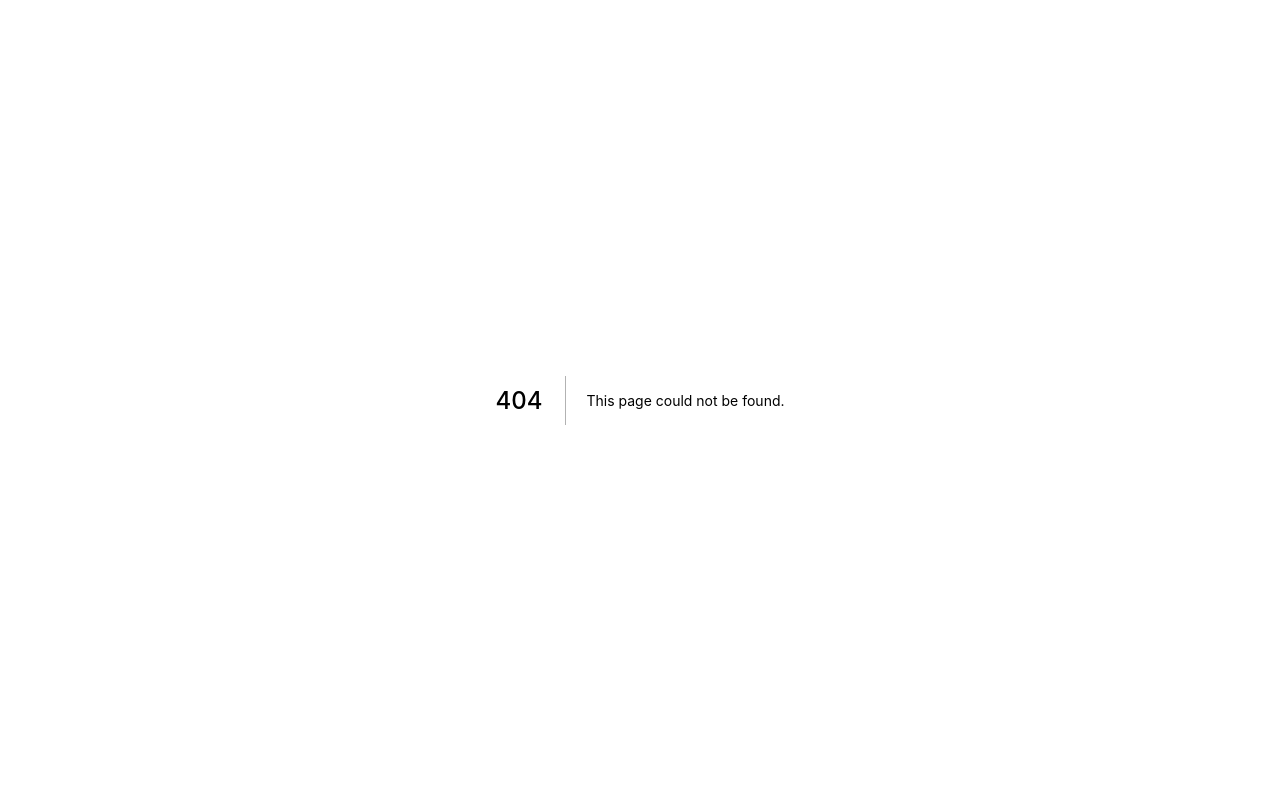
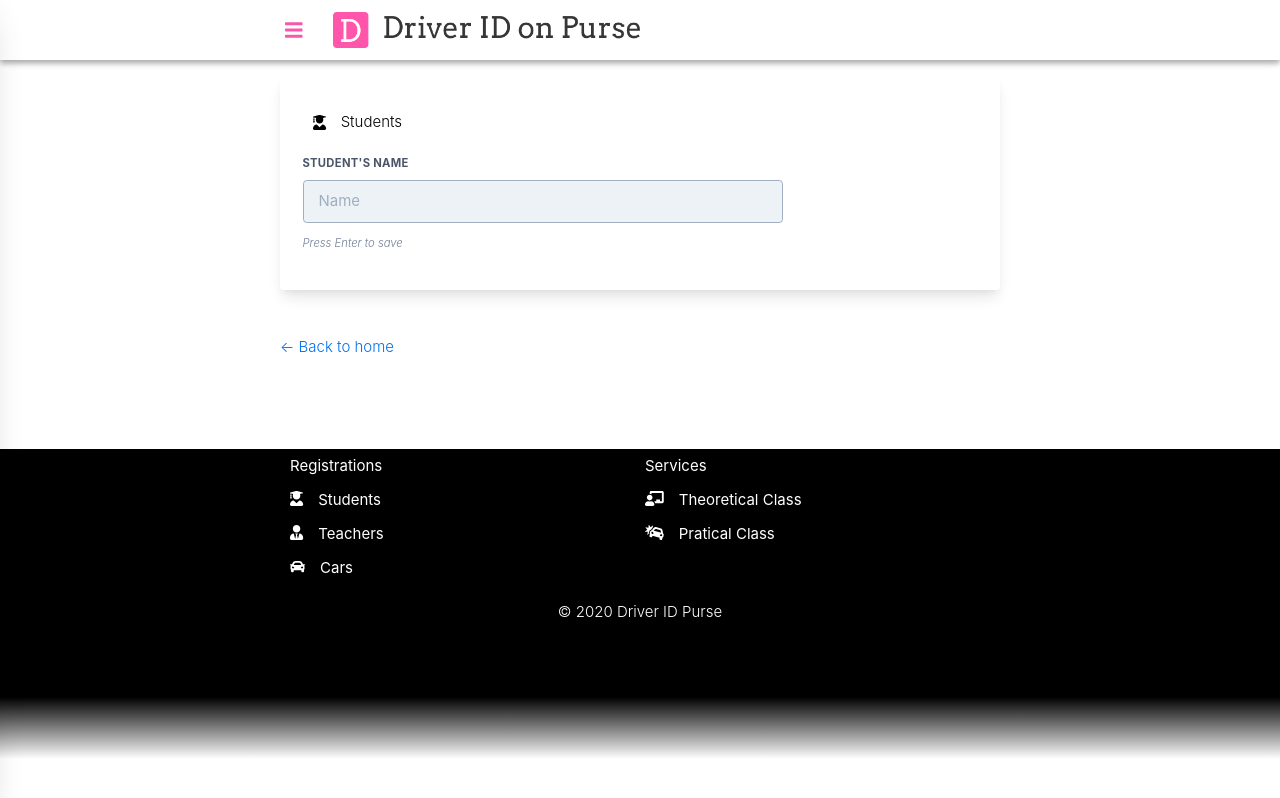
Before and after one commit to sergiogomes/react-web-app-driving-school, a Next.js app: page /students in a window 1280 px wide. Before the commit this address had no page. Shown: the top 798 px of the page. Built offline with nearby package versions, Linux system fonts and the light colour scheme.

Commit message:
Creating students page with local storage.

```diff
--- a/pages/index.js
+++ b/pages/index.js
@@ -40,14 +40,13 @@ export default function Home({ allPostsData }) {
                 </Link>
                 <br />
                 <small className={utilStyles.lightText}>
-                  <Date dateString={date} />
+                  <DateComponent dateString={date} />
                 </small>
               </li>
             ))}
           </ul>
         </div>
       </div>
-
     </Layout>
   );
 }
--- a/pages/posts/[id].js
+++ b/pages/posts/[id].js
@@ -17,7 +17,7 @@ export default function Post({ postData }) {
         <div className="px-6 py-4">
           <div className="font-bold text-xl mb-2">{postData.title}</div>
           <div className={utilStyles.lightText}>
-            <Date dateString={postData.date} />
+            <DateComponent dateString={postData.date} />
           </div>
           <article>
             <p
@@ -25,7 +25,6 @@ export default function Post({ postData }) {
               dangerouslySetInnerHTML={{ __html: postData.contentHtml }}
             />
           </article>
-
         </div>
       </div>
     </Layout>
--- /dev/null
+++ b/pages/students.js
@@ -0,0 +1,130 @@
+import React from "react";
+import Head from "next/head";
+import { FontAwesomeIcon } from "@fortawesome/react-fontawesome";
+
+import Layout from "../components/layout/layout";
+import utilStyles from "../styles/utils.module.css";
+import { getLocalStorage, postLocalStorage } from "../storage/localStorage";
+
+let students = [];
+getStudents().then(
+  (result) => {
+    if (result) {
+      students = result;
+    } else {
+      students = [];
+    }
+  },
+  (error) => {
+    console.error(error);
+  }
+);
+
+export default function Students() {
+  return (
+    <>
+      <Layout>
+        <Head>
+          <title>Students</title>
+        </Head>
+        <div className="max-w-full rounded overflow-hidden shadow-lg">
+          <div className="px-6 py-4">
+            <div
+              className="font-bold text-xl mb-2"
+              className={utilStyles.headerContainer}
+            >
+              <FontAwesomeIcon icon="user-graduate" />
+              <div className={utilStyles.space}></div>
+              <span>Students</span>
+            </div>
+            <div>
+              <form className="w-full max-w-lg">
+                <div className="flex flex-wrap -mx-3 mb-6">
+                  <div className="w-full px-3">
+                    <label className="block uppercase tracking-wide text-gray-700 text-xs font-bold mb-2">
+                      Student's Name
+                    </label>
+                    <input
+                      className="appearance-none block w-full bg-gray-200 text-gray-700 border border-gray-500 rounded py-3 px-4 mb-3 leading-tight focus:outline-none focus:bg-white"
+                      type="text"
+                      placeholder="Name"
+                      onKeyPress={(event) => {
+                        if (event.key === "Enter") {
+                          saveStudent(event.target.value);
+                        }
+                      }}
+                    />
+                    <p className="text-gray-600 text-xs italic">
+                      Press Enter to save
+                    </p>
+                  </div>
+                </div>
+              </form>
+
+              {students &&
+                students.map((student) => {
+                  return (
+                    <div className="px-6 py-4" key={student.id}>
+                      <p className="text-gray-700 text-base">
+                        <span>{student.name}</span>
+                        <br />
+                        <small className={utilStyles.lightText}>
+                          {student.id}
+                        </small>
+                      </p>
+                    </div>
+                  );
+                })}
+            </div>
+          </div>
+        </div>
+      </Layout>
+    </>
+  );
+}
+
+export async function getStudents() {
+  const promisse = getLocalStorage("Student");
+  return promisse.then(
+    (result) => {
+      const data = JSON.parse(result);
+      if (data) {
+        return data;
+      } else {
+        return null;
+      }
+    },
+    (error) => {
+      console.error(error);
+    }
+  );
+}
+
+export async function saveStudent(name) {
+  if (students.length === 5) {
+    alert("Students limit reached.");
+    return;
+  }
+
+  const student = {
+    id: new Date().getTime(),
+    name: name,
+  };
+  students.push(student);
+  const promisse = postLocalStorage("Student", students);
+
+  promisse.then(
+    (result) => {
+      if (result) {
+        console.log(result);
+        return result;
+      } else {
+        return null;
+      }
+    },
+    (error) => {
+      console.error(error);
+      return null;
+    }
+  );
+}
--- /dev/null
+++ b/storage/localStorage.js
@@ -0,0 +1,18 @@
+export async function getLocalStorage(key) {
+  const data = window.localStorage.getItem(key);
+  if (data) {
+    return data;
+  } else {
+    return null;
+  }
+}
+
+export async function postLocalStorage(key, object) {
+  window.localStorage.setItem(key, JSON.stringify(object));
+  return `${key} saved!`;
+}
+
+export async function putLocalStorage(key, object) {
+  window.localStorage.setItem(key, JSON.stringify(object));
+  return `${key} edited!`;
+}
--- a/store/index.js
+++ b/store/index.js
@@ -45,7 +45,7 @@ const initialState = {
       id: 5,
       icon: "user-graduate",
       name: "Students",
-      src: "/",
+      src: "/students",
       color: utilStyles.colorGray,
       type: "registration",
     },
```
Also changed, not shown: 1 other file (tests, documents, lock files or other folders).
